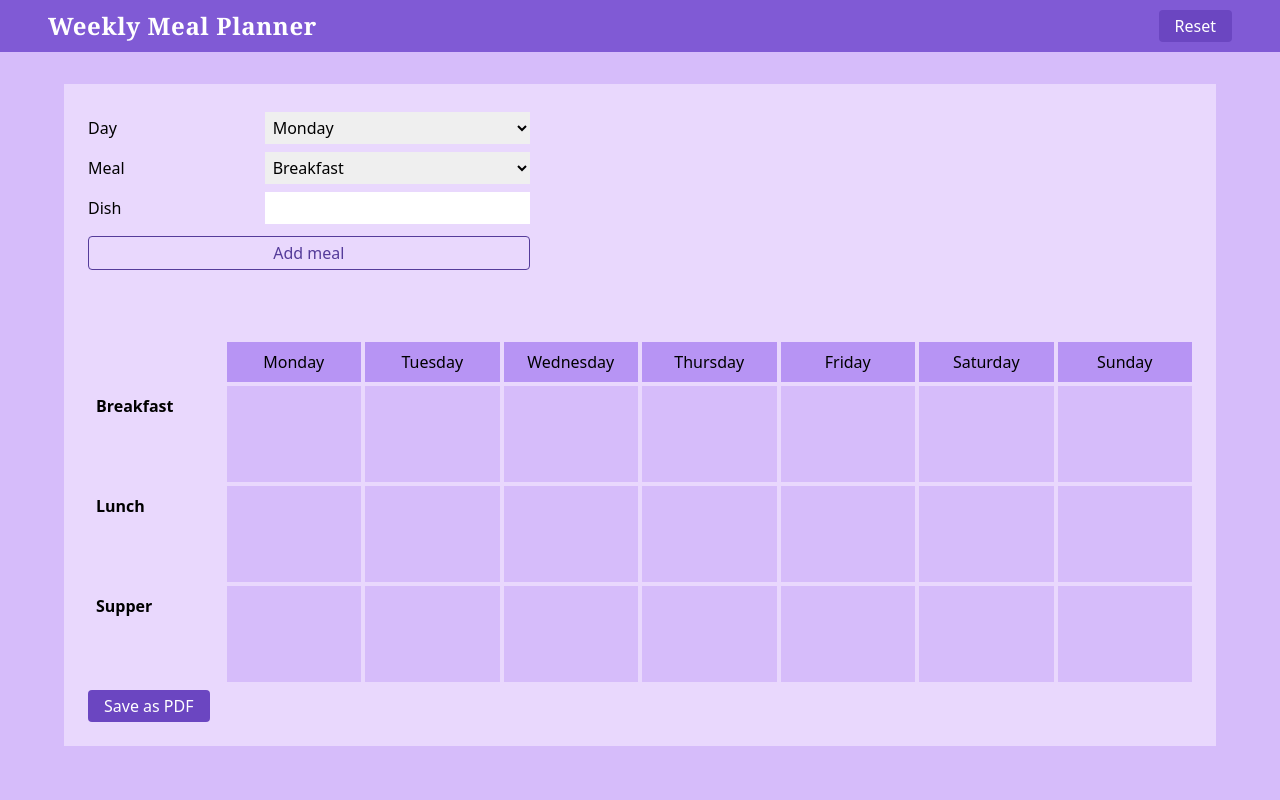
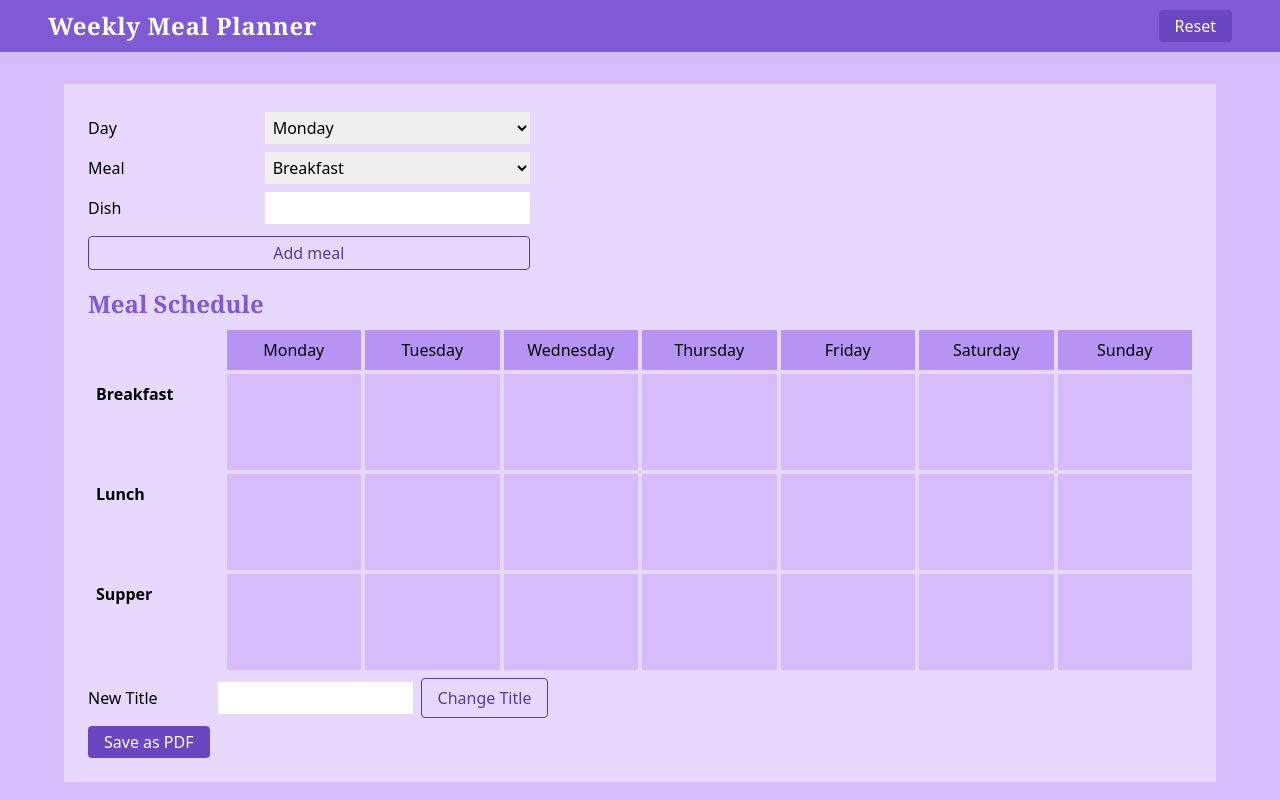
Before and after one commit to arturjzapater/meal-planner, a React app: page / in a window 1280 px wide. Built offline with nearby package versions, Linux system fonts and the light colour scheme.

Commit message:
added schedule title

```diff
--- a/public/style.css
+++ b/public/style.css
@@ -8,6 +8,6 @@
 
 @screen lg {
     .week-plan {
-        @apply grid grid-cols-8 grid-rows-4 grid-flow-col gap-1;
+        @apply grid grid-cols-8 grid-rows-schedule grid-flow-col gap-1;
     }
 }
--- a/src/actions/index.ts
+++ b/src/actions/index.ts
@@ -24,6 +24,13 @@ const changeNew = (prop: string, value: string): Action => ({
   }
 })
 
+const changeTitle = (title: string): Action => ({
+  type: 'CHANGE_TITLE',
+  payload: {
+    title
+  }
+})
+
 const newMeal = (): Action => ({
   type: 'NEW_MEAL'
 })
@@ -44,6 +51,7 @@ export default {
   addIngredient,
   addMeal,
   changeNew,
+  changeTitle,
   newMeal,
   removeMeal,
   reset
--- a/src/components/AddMealForm.tsx
+++ b/src/components/AddMealForm.tsx
@@ -1,12 +1,12 @@
 import React from 'react'
 import { connect } from 'react-redux'
+import { Dispatch } from 'redux'
 import Button from './Button'
 import Input from './Input'
 import Selector from './Selector'
 import Meals from '../types/Meals'
 import actions from '../actions'
 import mapStateToProps from '../lib/mapStateToProps'
-import { Dispatch } from 'redux'
 
 interface AddMealFormProps {
   meals: Record<string, Meals>,
--- /dev/null
+++ b/src/components/InputForm.tsx
@@ -0,0 +1,40 @@
+import React, { useState } from 'react'
+import Button from './Button'
+import Input from './Input'
+
+interface InputFormProps {
+  onChange?: (event: React.ChangeEvent<HTMLInputElement>) => void
+  onSubmit: CallableFunction,
+  submit: string,
+  label: string,
+}
+
+const InputForm: React.FC<InputFormProps> = ({
+  // eslint-disable-next-line @typescript-eslint/no-empty-function
+  onChange = (): void => {},
+  onSubmit,
+  label,
+  submit
+}) => {
+  const [value, setValue] = useState('')
+
+  const handleChange = (event: React.ChangeEvent<HTMLInputElement>): void => {
+    setValue(event.target.value)
+    onChange(event)
+  }
+
+  const handleSubmit = (event: React.MouseEvent<HTMLButtonElement>): void => {
+    event.preventDefault()
+    onSubmit(value)
+    setValue('')
+  }
+
+  return (
+    <form className='flex my-2'>
+      <Input title={label} type='text' value={value} onChange={handleChange} />
+      <Button onClick={handleSubmit} text={submit} style='ml-2' />
+    </form>
+  )
+}
+
+export default InputForm
--- a/src/components/MealSchedule.tsx
+++ b/src/components/MealSchedule.tsx
@@ -3,12 +3,15 @@ import { connect } from 'react-redux'
 import { Dispatch } from 'redux'
 import DaySchedule from './DaySchedule'
 import GridLeftHead from './GridLeftHead'
+import InputForm from './InputForm'
 import Meals from '../types/Meals'
 import actions from '../actions'
 import mapStateToProps from '../lib/mapStateToProps'
 
 interface MealScheduleProps {
   meals: Record<string, Meals>,
+  title: string,
+  changeTitle: CallableFunction,
   remove: CallableFunction
 }
 
@@ -16,20 +19,25 @@ const mapDay = (remove: CallableFunction) =>
   ([key, val]: [string, Meals]): ReactElement =>
     <DaySchedule day={key} meals={val} key={key} remove={remove(key)} />
 
-const MealSchedule: React.FC<MealScheduleProps> = ({ meals, remove }) => {
+const MealSchedule: React.FC<MealScheduleProps> = ({ meals, title, changeTitle, remove }) => {
   const days = Object
     .entries(meals)
     .map(mapDay(remove))
 
   return (
-    <section id='week-schedule' className='week-plan'>
-      <GridLeftHead fields={['', 'Breakfast', 'Lunch', 'Supper']} />
-      {days}
+    <section id='week-schedule'>
+      <h2 className='text-2xl font-serif font-semibold text-purple-600'>{title}</h2>
+      <div className='week-plan'>
+        <GridLeftHead fields={['', 'Breakfast', 'Lunch', 'Supper']} />
+        {days}
+      </div>
+      <InputForm label='New Title' submit='Change Title' onSubmit={changeTitle} />
     </section>
   )
 }
 
 const mapDispatchToProps = (dispatch: Dispatch) => ({
+  changeTitle: (title: string) => dispatch(actions.changeTitle(title)),
   remove: (day: string) => (meal: string) => dispatch(actions.removeMeal(day, meal))
 })
 
--- a/src/lib/printPdf.ts
+++ b/src/lib/printPdf.ts
@@ -1,8 +1,9 @@
 import html2pdf from 'html2pdf.js'
+import { pipe } from './utils'
 
 const opts = {
   filename: 'meal-schedule.pdf',
-  margin: 20,
+  margin: 10,
   jsPDF: {
     unit: 'mm',
     format: 'a4',
@@ -10,19 +11,31 @@ const opts = {
   }
 }
 
-const removeBtns = (node: Element): Element => {
-  node.querySelectorAll('button')
+const clone = (node: Element): Node => node.cloneNode(true)
+
+const makePdf = (elem: Element): void => {
+  html2pdf()
+    .set(opts)
+    .from(elem)
+    .save()
+}
+
+const remove = (selector: string) => (node: Element): Element => {
+  node.querySelectorAll(selector)
     .forEach(x => x.remove())
   return node
 }
 
+const _printPdf: (node: Element) => void = pipe(
+  clone,
+  remove('button'),
+  remove('form'),
+  makePdf
+)
+
 const printPdf = (node: Element | null): void => {
   if (node === null) return
-  const elem = node.cloneNode(true)
-  html2pdf()
-    .set(opts)
-    .from(removeBtns(elem))
-    .save()
+  _printPdf(node)
 }
 
 export default printPdf
--- a/src/lib/utils.ts
+++ b/src/lib/utils.ts
@@ -1,5 +1,9 @@
 const capitalise = (str: string): string => str[0].toUpperCase() + str.slice(1)
 
+const pipe = (...fns: Array<CallableFunction>) => (value: any): any =>
+  fns.reduce((x, fn) => fn(x), value)
+
 export {
-  capitalise
+  capitalise,
+  pipe
 }
--- a/src/reducer/index.ts
+++ b/src/reducer/index.ts
@@ -22,6 +22,11 @@ const changeNew = (state: State, { prop, value }: Record<string, string>): State
     ...state.newMeal,
     [prop]: value
   }
+})
+
+const changeTitle = (state: State, { title }: Record<string, string>): State => ({
+  ...state,
+  title
 })
 
 const newMeal = (state: State): State => ({
@@ -58,6 +63,7 @@ const actions: Record<string, CallableFunction> = {
   ADD_INGREDIENT: addIngredient,
   ADD_MEAL: addMeal,
   CHANGE_NEW: changeNew,
+  CHANGE_TITLE: changeTitle,
   NEW_MEAL: newMeal,
   REMOVE_MEAL: removeMeal,
   RESET: reset,
@@ -80,6 +86,7 @@ const initState: State = {
     saturday: { ...dailyMeals },
     sunday: { ...dailyMeals }
   },
+  title: 'Meal Schedule',
   newMeal: {
     day: 'monday',
     meal: 'breakfast',
--- a/src/types/State.d.ts
+++ b/src/types/State.d.ts
@@ -2,6 +2,7 @@ import Meals from './Meals'
 
 interface State {
   meals: Record<string, Meals>,
+  title: string,
   ingredients: Array<string>,
   newMeal: {
     day: string,
--- a/tailwind.config.js
+++ b/tailwind.config.js
@@ -1,5 +1,12 @@
 module.exports = {
   variants: {
     borderWidth: ['responsive', 'focus']
+  },
+  theme: {
+    extend: {
+      gridTemplateRows: {
+        schedule: '40px repeat(3, 1fr)'
+      }
+    }
   }
 }
```
Also changed, not shown: .eslintrc.js.
